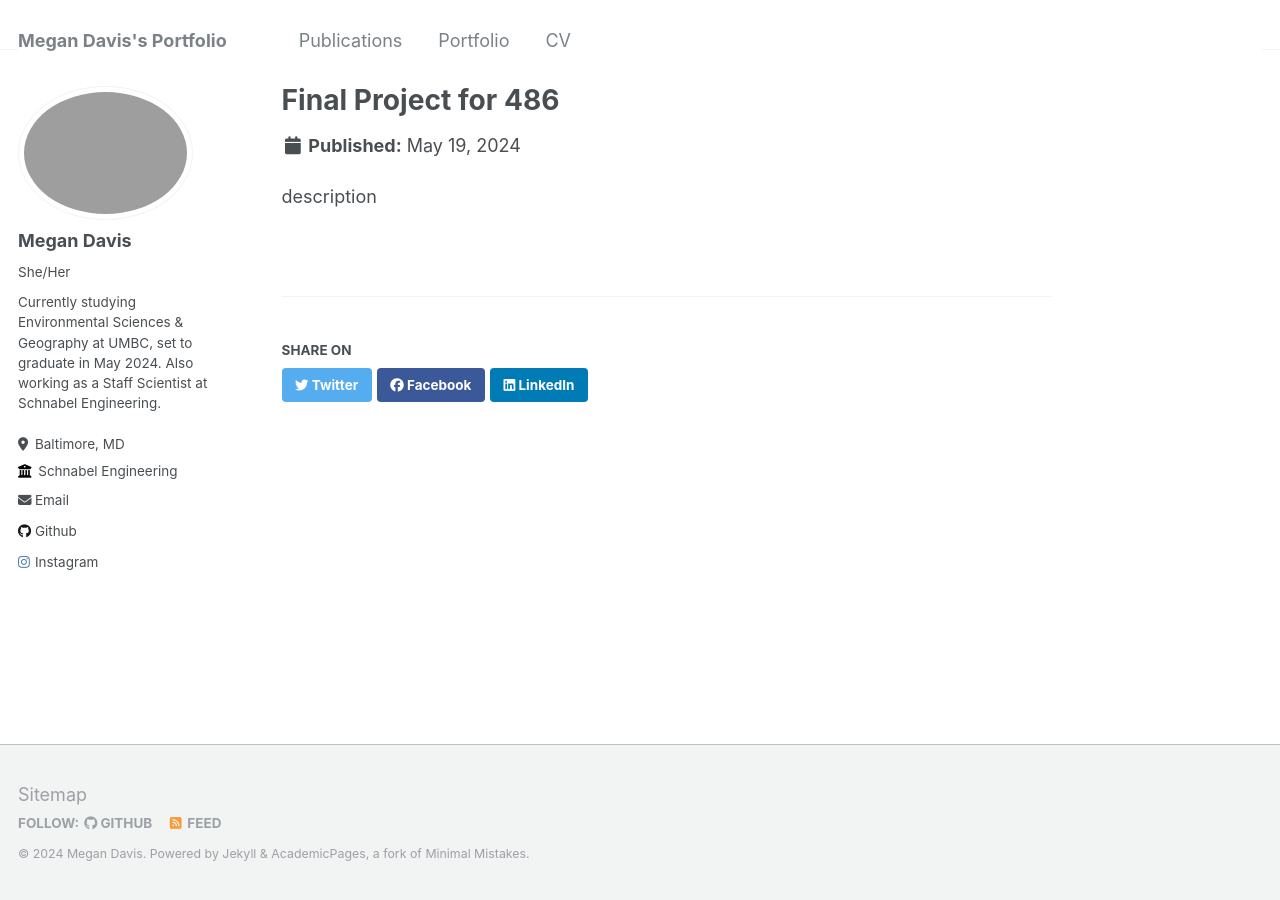
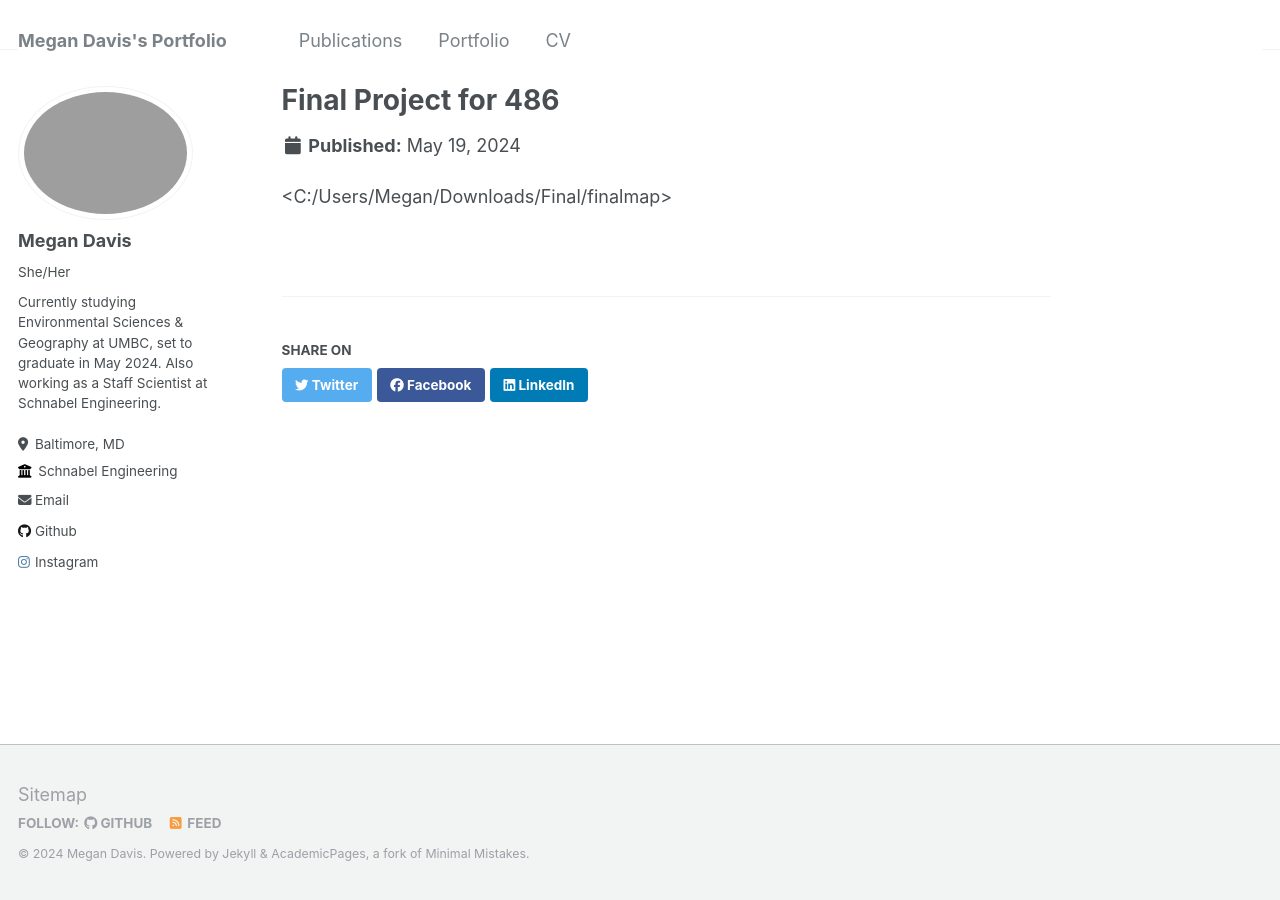
Before and after one commit to mdavis459/mdavis459.github.io, a Jekyll site: the page built from _portfolio/project.md, in a window 1280 px wide. Built offline with Jekyll 4.4.1, drawn with Linux system fonts in a browser that asks for light colours.

Commit message:
Update project.md

```diff
--- a/_portfolio/project.md
+++ b/_portfolio/project.md
@@ -4,4 +4,4 @@ excerpt: "Baltimore City's Poverty Rate and School Enrollment "
 collection: portfolio
 ---
 
-description
+<C:/Users/Megan/Downloads/Final/finalmap>
```
